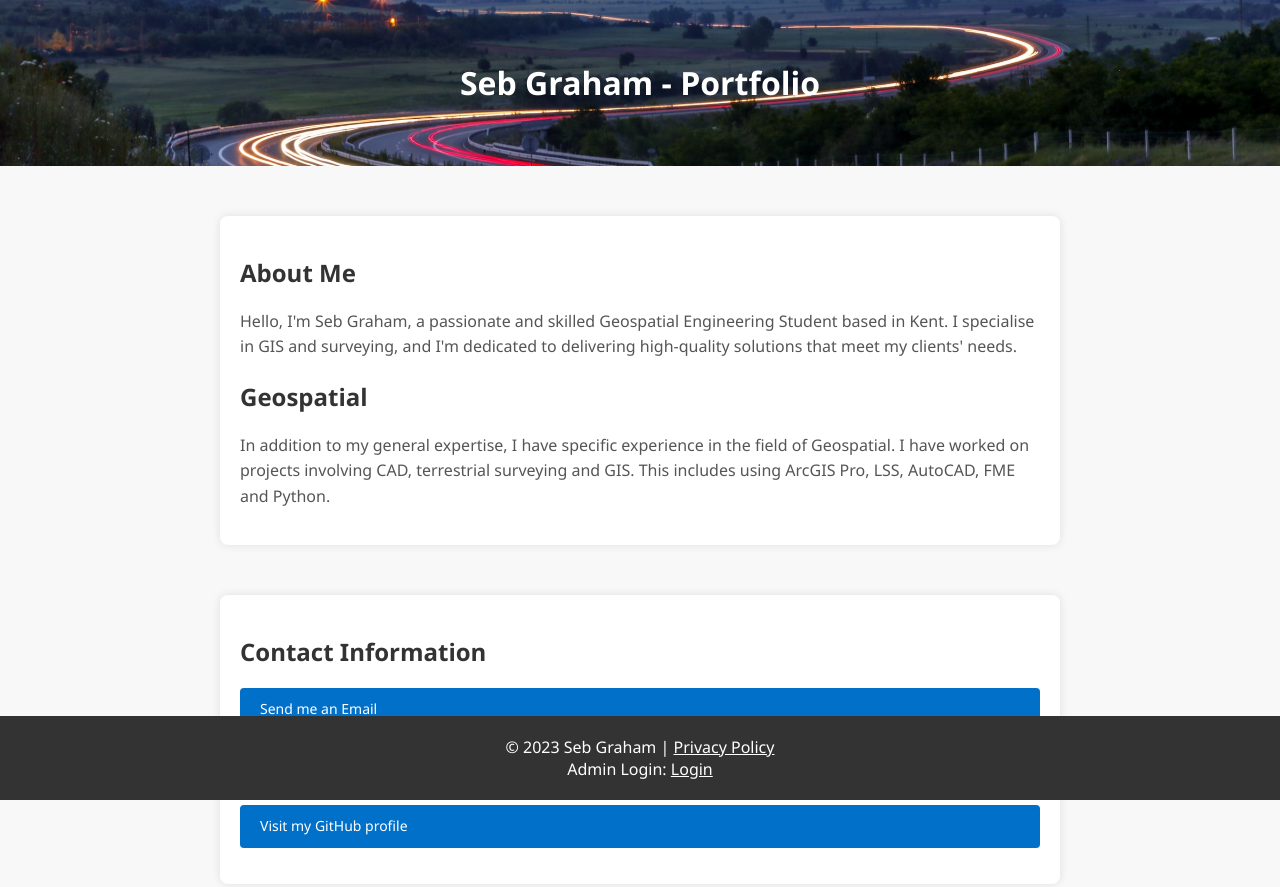
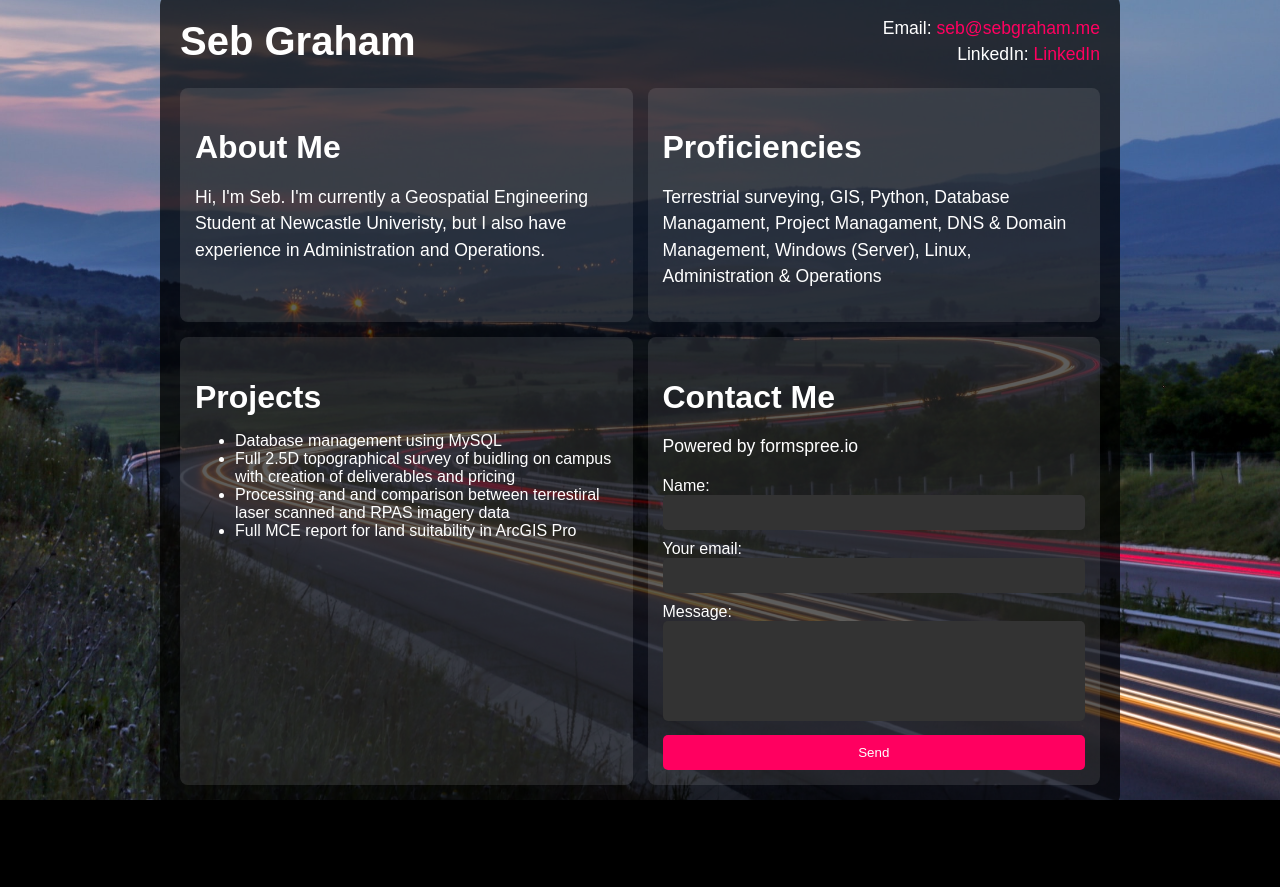
Before and after one commit to c2029514/c2029514.github.io, a plain HTML site: page index.html in a window 1280 px wide. After the commit the page ends 800 px from the top, so only its background shows below. Drawn offline with Linux system fonts and the light colour scheme; a web font is replaced by a local one.

Commit message:
Update website design to single page

```diff
--- /dev/null
+++ b/css/styles.css
@@ -0,0 +1,150 @@
+/*General Stylesheet */
+* {
+    box-sizing: border-box;
+}
+
+body {
+    margin: 0;
+    padding: 0;
+    font-family: 'Futura', sans-serif;
+    color: #ffffff;
+    height: 100vh;
+    display: flex;
+    justify-content: center;
+    align-items: center;
+    overflow: hidden;
+}
+
+html {
+    margin: 0;
+    padding: 0;
+    font-family: 'Futura', sans-serif;
+    background-color: #000;
+    color: #ffffff;
+    background-image: url('../images/motorway-light-trails.jpg');
+    background-size: cover;
+    background-position: center;
+    height: 100vh;
+    display: flex;
+    justify-content: center;
+    align-items: center;
+    overflow: hidden;
+}
+
+.content-container {
+    width: 80%;
+    max-width: 1200px;
+    background-color: rgba(0, 0, 0, 0.7);
+    padding: 20px;
+    border-radius: 10px;
+    overflow: hidden;
+}
+
+/*Header Styles */
+.header {
+    display: flex;
+    justify-content: space-between;
+    align-items: center;
+    margin-bottom: 20px;
+}
+
+.name h1 {
+    margin: 0;
+    font-size: 2.5em;
+}
+
+.contact-info p {
+    margin: 0;
+    text-align: right;
+}
+
+.contact-info a {
+    color: #FF0060;
+    text-decoration: none;
+}
+
+.contact-info a:hover {
+    text-decoration: underline;
+}
+
+/*Main Content Layout */
+.main-content {
+    display: grid;
+    grid-template-columns: repeat(2, 1fr);
+    gap: 15px;
+}
+
+.main-content section {
+    background-color: rgba(255, 255, 255, 0.1);
+    padding: 15px;
+    border-radius: 8px;
+}
+
+h2 {
+    font-size: 2em;
+    margin-bottom: 10px;
+}
+
+p {
+    font-size: 1.1em;
+    line-height: 1.5;
+}
+
+/*Contact Form */
+.contact-form form {
+    display: flex;
+    flex-direction: column;
+}
+
+.contact-form input, .contact-form textarea {
+    width: 100%;
+    padding: 10px;
+    margin-bottom: 10px;
+    border: none;
+    border-radius: 5px;
+    background-color: #333;
+    color: #ffffff;
+    resize: none;
+}
+
+.contact-form textarea {
+    height: 100px;
+}
+
+.contact-form button {
+    padding: 10px;
+    background-color: #FF0060;
+    color: #ffffff;
+    border: none;
+    border-radius: 5px;
+    cursor: pointer;
+}
+
+.contact-form button:hover {
+    background-color: #e60050;
+}
+
+/*Responsive Layout */
+@media screen and (max-width: 768px) {
+    .main-content {
+        grid-template-columns: 1fr;
+    }
+
+    .header {
+        flex-direction: column;
+        text-align: center;
+    }
+
+    .contact-info p {
+        text-align: center;
+        margin-top: 10px;
+    }
+
+    .name h1 {
+        font-size: 2em;
+    }
+
+    h2 {
+        font-size: 1.5em;
+    }
+}
--- a/index.html
+++ b/index.html
@@ -4,37 +4,65 @@
     <meta charset="UTF-8">
     <meta name="viewport" content="width=device-width, initial-scale=1.0">
     <title>sebgraham.me</title>
-    <link rel="stylesheet" href="styles.css">
+    <link rel="icon" href="images/favicon.ico" type="image/x-icon">
+    <link rel="stylesheet" href="css/styles.css">
+    <link href="https://fonts.googleapis.com/css2?family=Futura:wght@400;700&display=swap" rel="stylesheet">
 </head>
 <body>
-    <header>
-        <h1>Seb Graham - Portfolio</h1>
-    </header>
+    <div class="content-container">
+        <header class="header">
+            <div class="name">
+                <h1>Seb Graham</h1>
+            </div>
+            <div class="contact-info">
+                <p>Email: <a href="mailto:seb@sebgraham.me">seb@sebgraham.me</a></p>
+                <p>LinkedIn: <a href="https://www.linkedin.com/in/seb-graham1/" target="_blank">LinkedIn</a></p>
+            </div>
+        </header>
 
-    <section>
-        <h2>About Me</h2>
-        <p>Hello, I'm Seb Graham, a passionate and skilled Geospatial Engineering Student based in Kent. I specialise in GIS and surveying, and I'm dedicated to delivering high-quality solutions that meet my clients' needs.</p>
+        <main class="main-content">
+            <section class="about">
+                <h2>About Me</h2>
+                <p>Hi, I'm Seb. I'm currently a Geospatial Engineering Student at Newcastle Univeristy, but I also have experience in Administration and Operations.</p>
+            </section>
 
-        <h2>Geospatial</h2>
-        <p>In addition to my general expertise, I have specific experience in the field of Geospatial. I have worked on projects involving CAD, terrestrial surveying and GIS. This includes using ArcGIS Pro, LSS, AutoCAD, FME and Python.</p>
-    </section>
+            <section class="skills">
+                <h2>Proficiencies</h2>
+                <p>Terrestrial surveying, GIS, Python, Database Managament, Project Managament, DNS & Domain Management, Windows (Server), Linux, Administration & Operations</p>
+            </section>
 
-    <section>
-        <h2>Contact Information</h2>
-        <div class="contact-info">
-            <p><a href="mailto:website.inbox@sebgraham.me" class="contact-button">Send me an Email</a></p>
-            <p><a href="https://www.linkedin.com/in/seb-graham1/" target="_blank" class="contact-button">Connect with me on LinkedIn</a></p>
-            <p><a href="https://github.com/c2029514" target="_blank" class="contact-button">Visit my GitHub profile</a></p>
-        </div>
-    </section>
+            <section class="projects">
+                <h2>Projects</h2>
+                <ul>
+                    <li>Database management using MySQL</li>
+                    <li>Full 2.5D topographical survey of buidling on campus with creation of deliverables and pricing</li>
+                    <li>Processing and and comparison between terrestiral laser scanned and RPAS imagery data</li>
+                    <li>Full MCE report for land suitability in ArcGIS Pro</li>
+            </ul>
+            </section>
 
-    <footer>
-        <div>
-            &copy; 2023 Seb Graham | <a href="privacy-policy.html" class="footer-link">Privacy Policy</a>
-        </div>
-        <div>
-            Admin Login: <a href="admin-login.html" class="footer-link">Login</a>
-        </div>
-    </footer>
+            <section class="contact-form">
+                <h2>Contact Me</h2>
+                <p>Powered by formspree.io</p>
+                <form
+                    action="https://formspree.io/f/myzgjjva"
+                    method="POST"
+                >   <label>
+                    Name:
+                    <input type="name" name="name">
+                    </label>
+                    <label>
+                        Your email:
+                        <input type="email" name="email">
+                    </label>
+                    <label>
+                        Message:
+                        <textarea name="message"></textarea>
+                    </label>
+                    <button type="submit">Send</button>
+                </form>
+            </section>
+        </main>
+    </div>
 </body>
 </html>
--- a/styles.css
+++ /dev/null
@@ -1,71 +0,0 @@
-body {
-    font-family: 'Segoe UI', Tahoma, Geneva, Verdana, sans-serif;
-    margin: 0;
-    padding: 0;
-    background-color: #f8f8f8;
-    color: #333;
-}
-
-header {
-    background-color: #333;
-    color: #fff;
-    text-align: center;
-    padding: 40px 0;
-    background: url('motorway_light_trails.jpg') center/cover no-repeat;
-}
-
-h1 {
-    color: #fff;
-}
-
-section {
-    max-width: 800px;
-    margin: 50px auto;
-    padding: 20px;
-    background-color: #fff;
-    border-radius: 8px;
-    box-shadow: 0 0 10px rgba(0, 0, 0, 0.1);
-}
-
-h2 {
-    color: #333;
-}
-
-p {
-    line-height: 1.6;
-    color: #555;
-}
-
-.contact-info {
-    margin-top: 20px;
-}
-
-.contact-button {
-    display: block;
-    padding: 10px 20px;
-    margin: 10px 0;
-    font-size: 14px;
-    text-decoration: none;
-    color: #fff;
-    background-color: #0070c9;
-    border-radius: 4px;
-    transition: background-color 0.3s;
-}
-
-.contact-button:hover {
-    background-color: #004080;
-}
-
-footer {
-    text-align: center;
-    padding: 20px 0;
-    background-color: #333;
-    color: #fff;
-    position: fixed;
-    bottom: 0;
-    width: 100%;
-}
-
-.footer-link {
-    color: #fff;
-}
```
Also changed, not shown: images/favicon.ico (renamed from favicon.ico), images/motorway-light-trails.jpg (renamed from motorway_light_trails.jpg).
